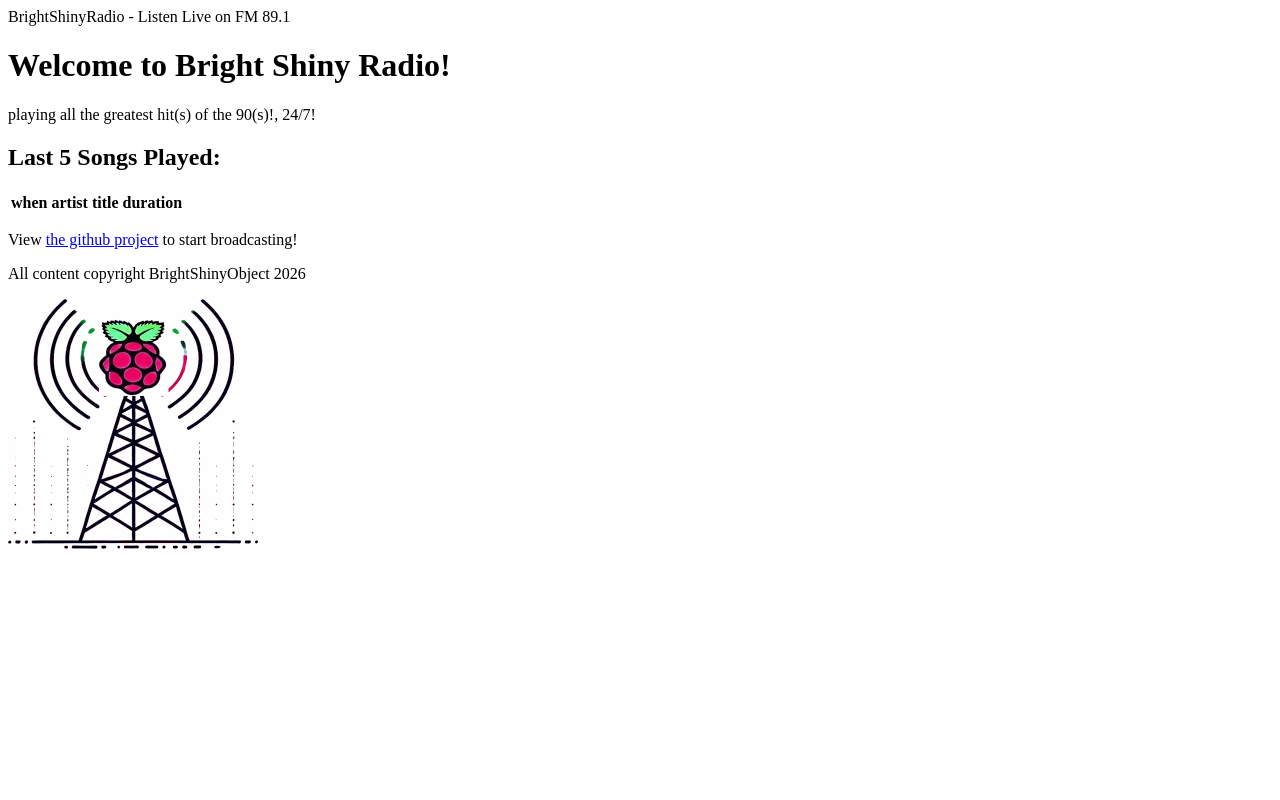
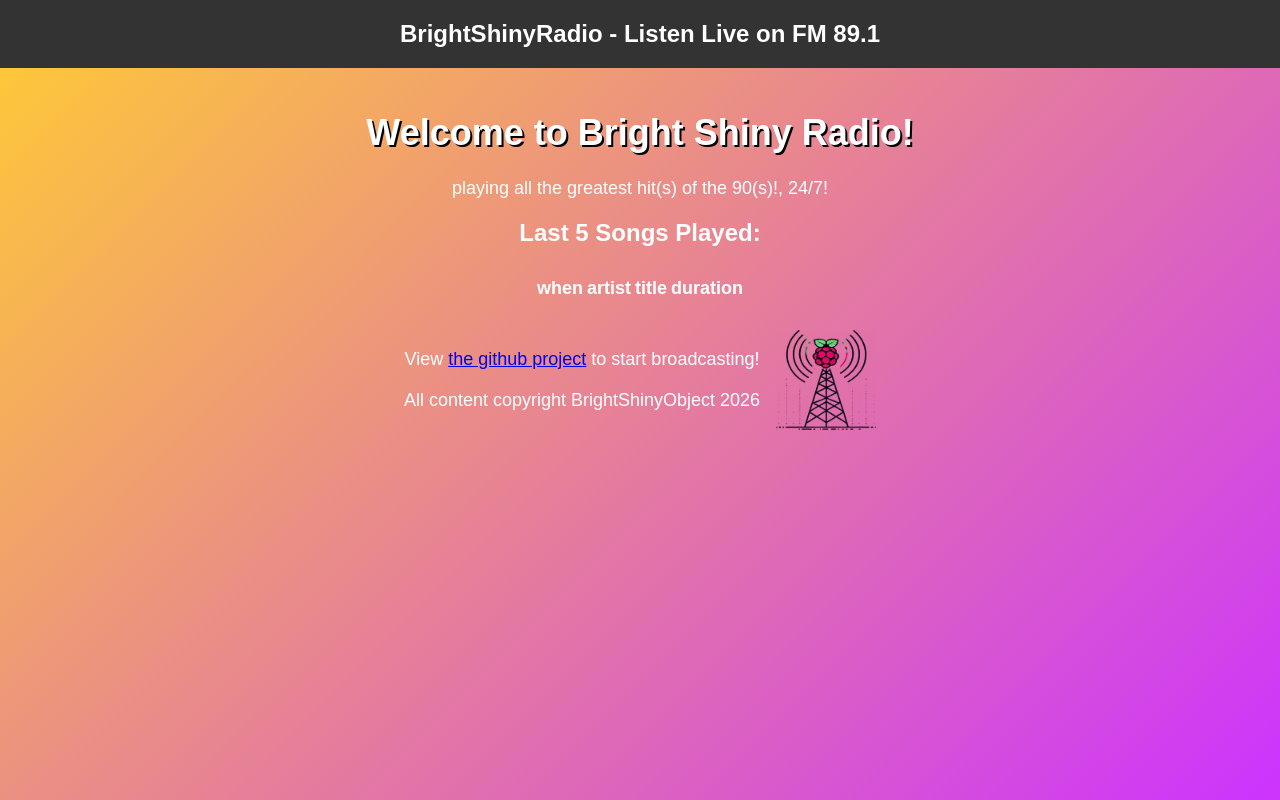
Before and after one commit to jasonmce/bright-shiny-radio, a plain HTML site: page html-site/html/index.html in a window 1280 px wide. Drawn offline with Linux system fonts and the light colour scheme; the site is published under a folder, as on GitHub Pages, so addresses that start at the root find nothing; no server answers.

Commit message:
refactor Change links to be relative since everything is in one directory.  This makes development and testing easier.

```diff
--- a/html-site/html/index.html
+++ b/html-site/html/index.html
@@ -1,12 +1,12 @@
 <!DOCTYPE html>
 <html lang="en">
 <head>
-  <link rel="stylesheet" href="/styles.css">
-  <link rel="icon" type="image/icon" href="/BrightShinyRadio-icon.ico">
+  <link rel="stylesheet" href="styles.css">
+  <link rel="icon" type="image/icon" href="BrightShinyRadio-icon.ico">
   <meta charset="UTF-8">
   <meta name="viewport" content="width=device-width, initial-scale=1.0">
   <title>Bright Shiny Radio - FM 89.1 in Olney, MD</title>
-  <script src="/script.js"></script>
+  <script src="script.js"></script>
 </head>
 <body>
   <header>BrightShinyRadio - Listen Live on FM 89.1</header>
@@ -32,7 +32,7 @@
         All content copyright BrightShinyObject <script>document.write(new Date().getFullYear())</script>
       </p>
     </div>
-    <img class="logo" src="./BrightShinyRadio-logo.webp" alt="Website Logo">
+    <img class="logo" src="BrightShinyRadio-logo.webp" alt="Website Logo">
   </footer>
 </body>
 </html>
```
